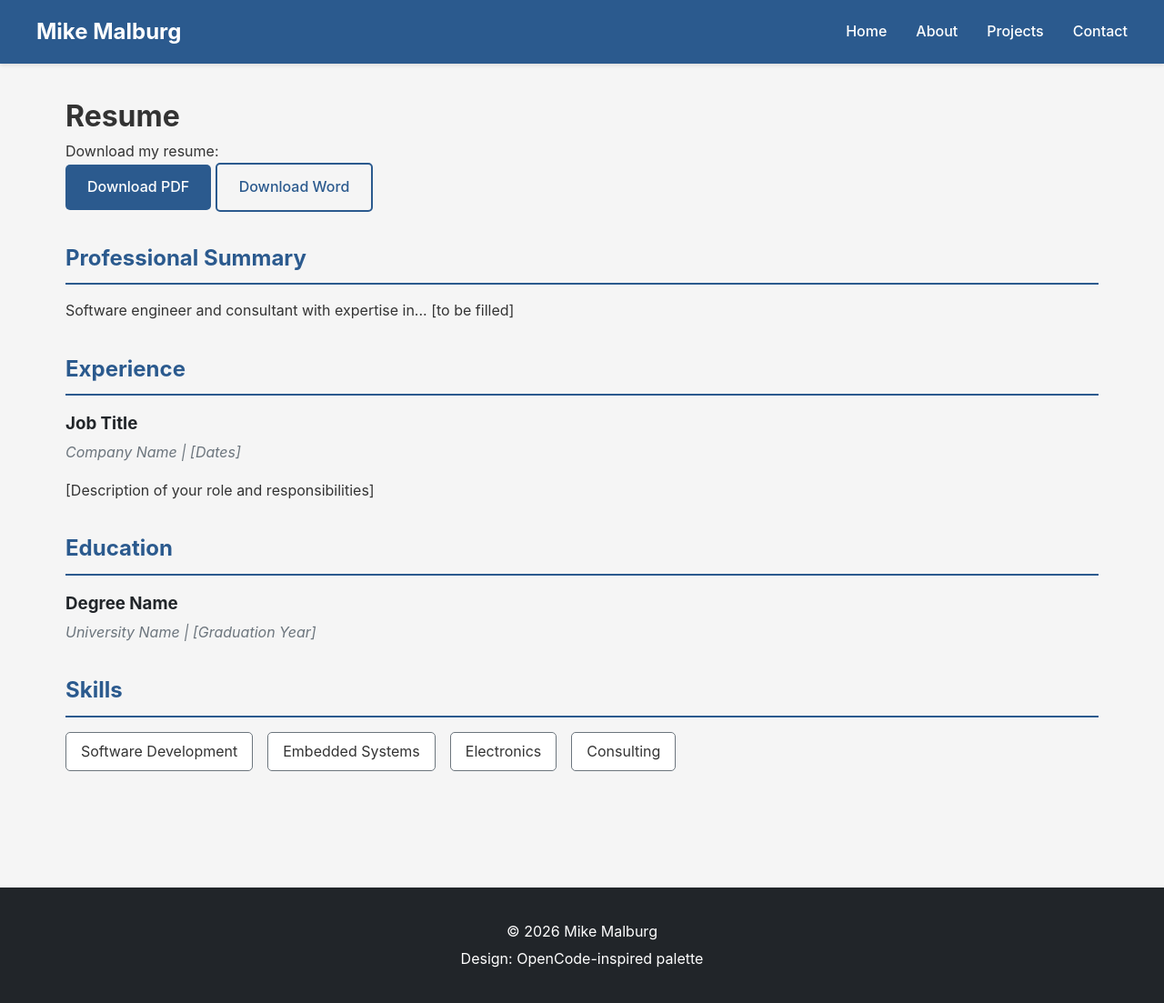
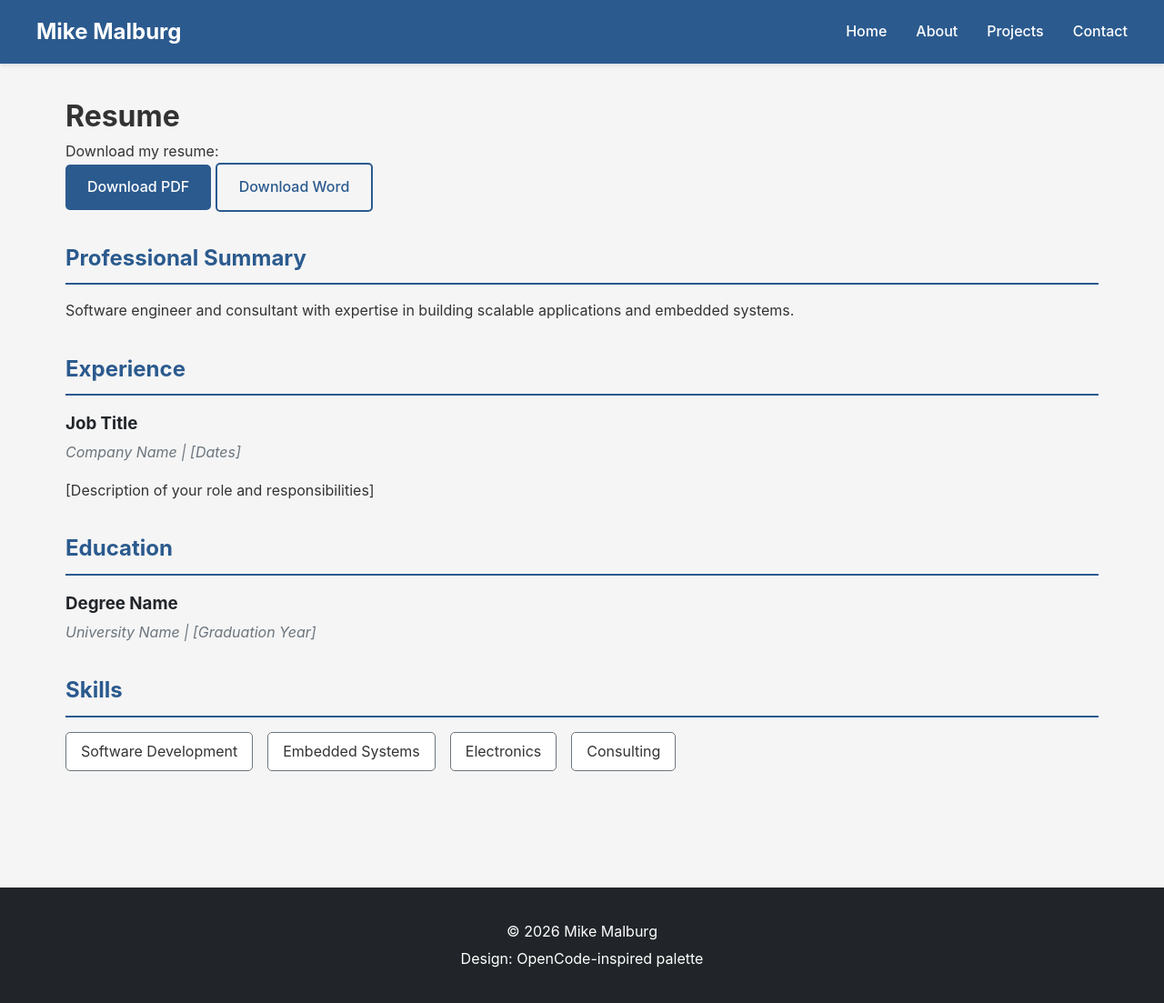
Before and after one commit to mikemalburg/mikemalburg.com, a Jekyll site: the page built from resume.md, in a window 1280 px wide. Shown: the whole page at 91% size. Built offline with Jekyll 4.4.1, drawn with Linux system fonts in a browser that asks for light colours.

```diff
--- a/resume.md
+++ b/resume.md
@@ -13,7 +13,7 @@
 
   <div class="resume-section">
     <h2>Professional Summary</h2>
-    <p>Software engineer and consultant with expertise in... [to be filled]</p>
+    <p>Software engineer and consultant with expertise in building scalable applications and embedded systems.</p>
   </div>
 
   <div class="resume-section">
```
